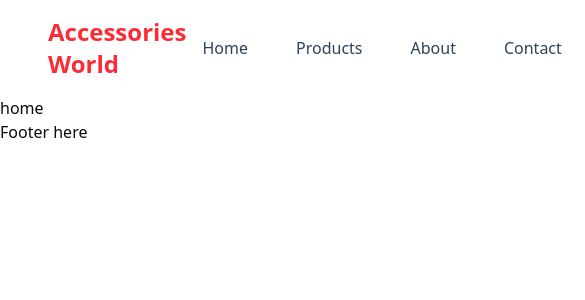
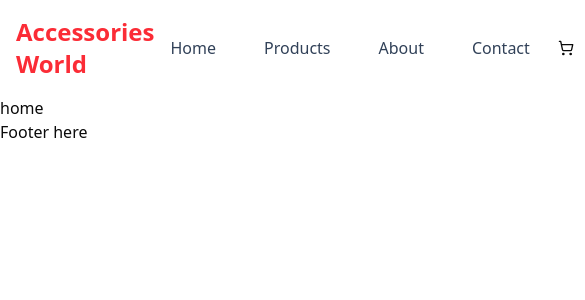
Before and after one commit to codewithkin/accessoriesworld, a Next.js app: page / in a window 390 px wide. Shown: the top 300 px of the page, 585 px wide, since content can reach past the window. Built offline with nearby package versions, Linux system fonts and the light colour scheme.

Commit message:
[ADD]: Responsive x padding to desktop navbar

```diff
--- a/src/components/reusable/DesktopNavbar.tsx
+++ b/src/components/reusable/DesktopNavbar.tsx
@@ -28,7 +28,7 @@ function DesktopNavbar() {
   ];
 
   return (
-    <nav className="flex items-center justify-between w-full py-4 px-12">
+    <nav className="flex items-center justify-between w-full py-4 px-4 md:px-12">
       <h1 className="text-2xl text-red-500 font-semibold">Accessories World</h1>
 
       <article className="flex gap-4 items-center justify-center">
```
